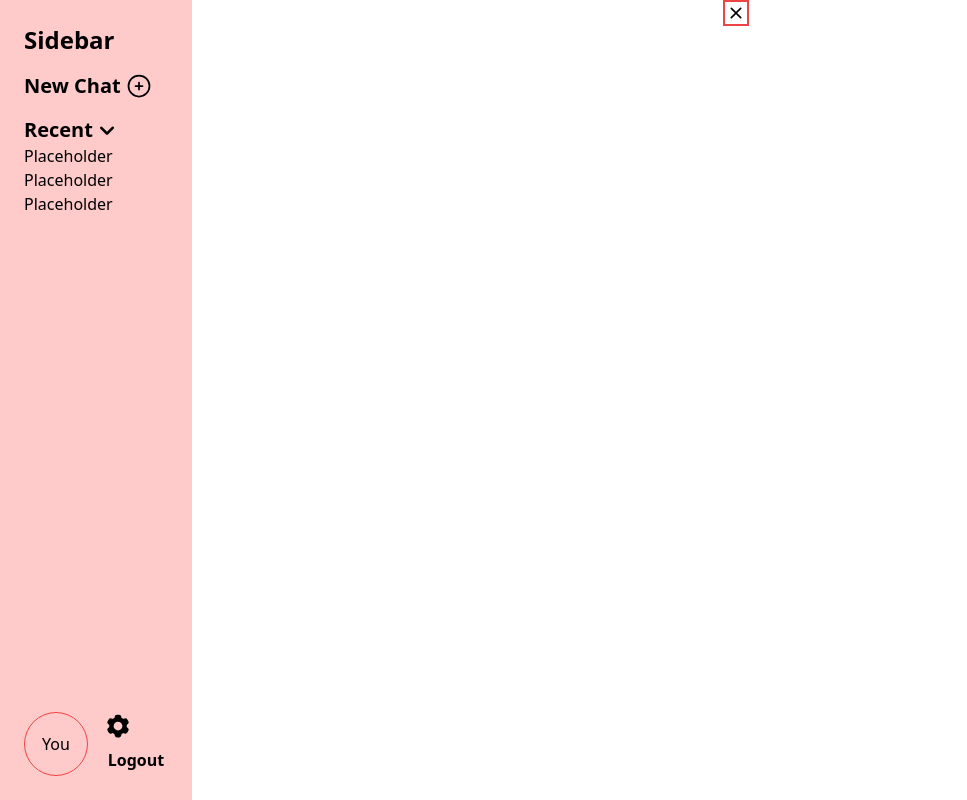
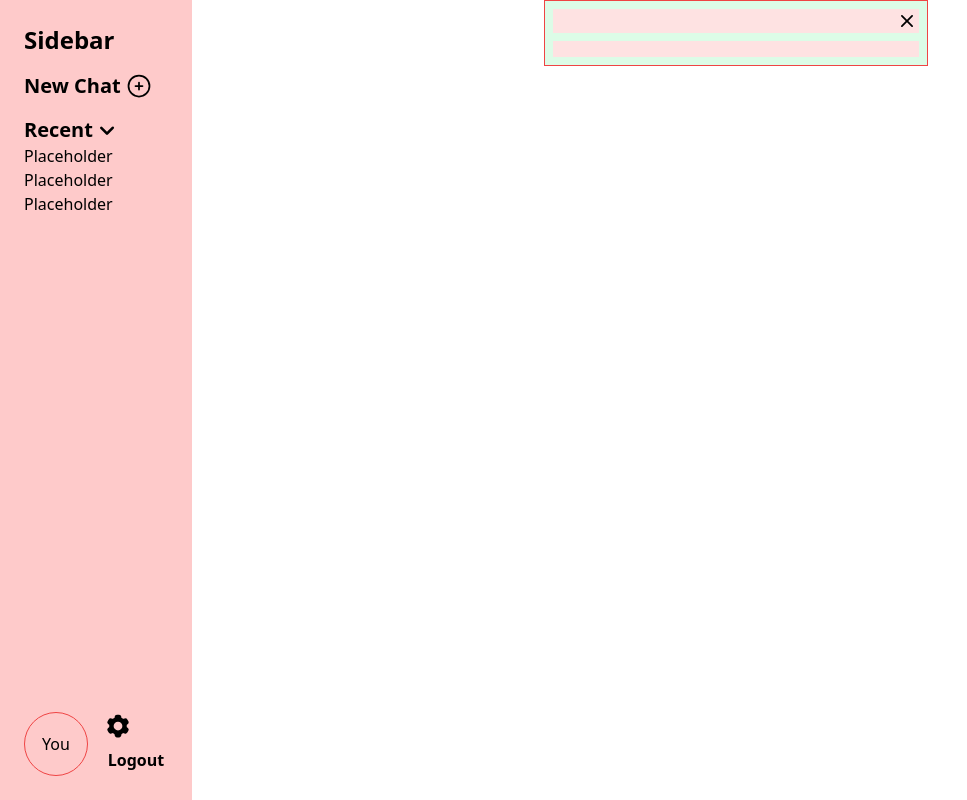
Before and after one commit to ken-ux/messaging-app, a React (Vite) app: page / in a window 1280 px wide. Shown: the whole page, without its empty margins (0-967 px from the left). Built offline with nearby package versions, Linux system fonts and the light colour scheme.

Commit message:
Style wrapper with colors to plan layout

```diff
--- a/src/components/ContentWrapper.tsx
+++ b/src/components/ContentWrapper.tsx
@@ -2,11 +2,11 @@ import { XMarkIcon } from "@heroicons/react/20/solid";
 
 function ContentWrapper({ children }: { children: React.ReactNode }) {
   return (
-    <div className="test-border min-w-96">
-      <div className="test-border flex h-6 justify-end">
+    <div className="test-border min-w-96 bg-green-100">
+      <div className="m-2 flex h-6 justify-end bg-red-100">
         <XMarkIcon className="h-full" />
       </div>
-      {children}
+      <div className="m-2 bg-red-100 p-2">{children}</div>
     </div>
   );
 }
--- a/src/output.css
+++ b/src/output.css
@@ -564,6 +564,14 @@ video {
   grid-row: span 2 / span 2;
 }
 
+.m-2 {
+  margin: 0.5rem;
+}
+
+.m-1 {
+  margin: 0.25rem;
+}
+
 .mx-auto {
   margin-left: auto;
   margin-right: auto;
@@ -585,12 +593,16 @@ video {
   aspect-ratio: 1 / 1;
 }
 
+.h-6 {
+  height: 1.5rem;
+}
+
 .h-7 {
   height: 1.75rem;
 }
 
-.h-6 {
-  height: 1.5rem;
+.h-full {
+  height: 100%;
 }
 
 .min-h-screen {
@@ -605,8 +617,8 @@ video {
   width: 1.75rem;
 }
 
-.w-6 {
-  width: 1.5rem;
+.min-w-96 {
+  min-width: 24rem;
 }
 
 .max-w-xl {
@@ -629,6 +641,10 @@ video {
   align-items: center;
 }
 
+.justify-end {
+  justify-content: flex-end;
+}
+
 .justify-center {
   justify-content: center;
 }
@@ -641,48 +657,27 @@ video {
   gap: 0.25rem;
 }
 
-.gap-2 {
-  gap: 0.5rem;
-}
-
-.gap-x-2 {
-  -moz-column-gap: 0.5rem;
-       column-gap: 0.5rem;
-}
-
-.gap-y-2 {
-  row-gap: 0.5rem;
-}
-
-.gap-x-6 {
-  -moz-column-gap: 1.5rem;
-       column-gap: 1.5rem;
-}
-
 .gap-x-4 {
   -moz-column-gap: 1rem;
        column-gap: 1rem;
-}
-
-.gap-y-16 {
-  row-gap: 4rem;
-}
-
-.gap-y-0 {
-  row-gap: 0px;
 }
 
 .rounded-full {
   border-radius: 9999px;
 }
 
-.rounded-lg {
-  border-radius: 0.5rem;
+.border {
+  border-width: 1px;
 }
 
-.bg-blue-200 {
-  --tw-bg-opacity: 1;
-  background-color: rgb(191 219 254 / var(--tw-bg-opacity));
+.border-slate-200 {
+  --tw-border-opacity: 1;
+  border-color: rgb(226 232 240 / var(--tw-border-opacity));
+}
+
+.border-slate-500 {
+  --tw-border-opacity: 1;
+  border-color: rgb(100 116 139 / var(--tw-border-opacity));
 }
 
 .bg-red-200 {
@@ -695,23 +690,26 @@ video {
   background-color: rgb(100 116 139 / var(--tw-bg-opacity));
 }
 
-.bg-slate-600 {
+.bg-red-100 {
   --tw-bg-opacity: 1;
-  background-color: rgb(71 85 105 / var(--tw-bg-opacity));
+  background-color: rgb(254 226 226 / var(--tw-bg-opacity));
+}
+
+.bg-green-100 {
+  --tw-bg-opacity: 1;
+  background-color: rgb(220 252 231 / var(--tw-bg-opacity));
 }
 
 .p-6 {
   padding: 1.5rem;
 }
 
-.px-3 {
-  padding-left: 0.75rem;
-  padding-right: 0.75rem;
+.p-1 {
+  padding: 0.25rem;
 }
 
-.py-1 {
-  padding-top: 0.25rem;
-  padding-bottom: 0.25rem;
+.p-2 {
+  padding: 0.5rem;
 }
 
 .text-2xl {
@@ -728,11 +726,6 @@ video {
   font-weight: 600;
 }
 
-.text-white {
-  --tw-text-opacity: 1;
-  color: rgb(255 255 255 / var(--tw-text-opacity));
-}
-
 .hover\:cursor-pointer:hover {
   cursor: pointer;
 }
```
